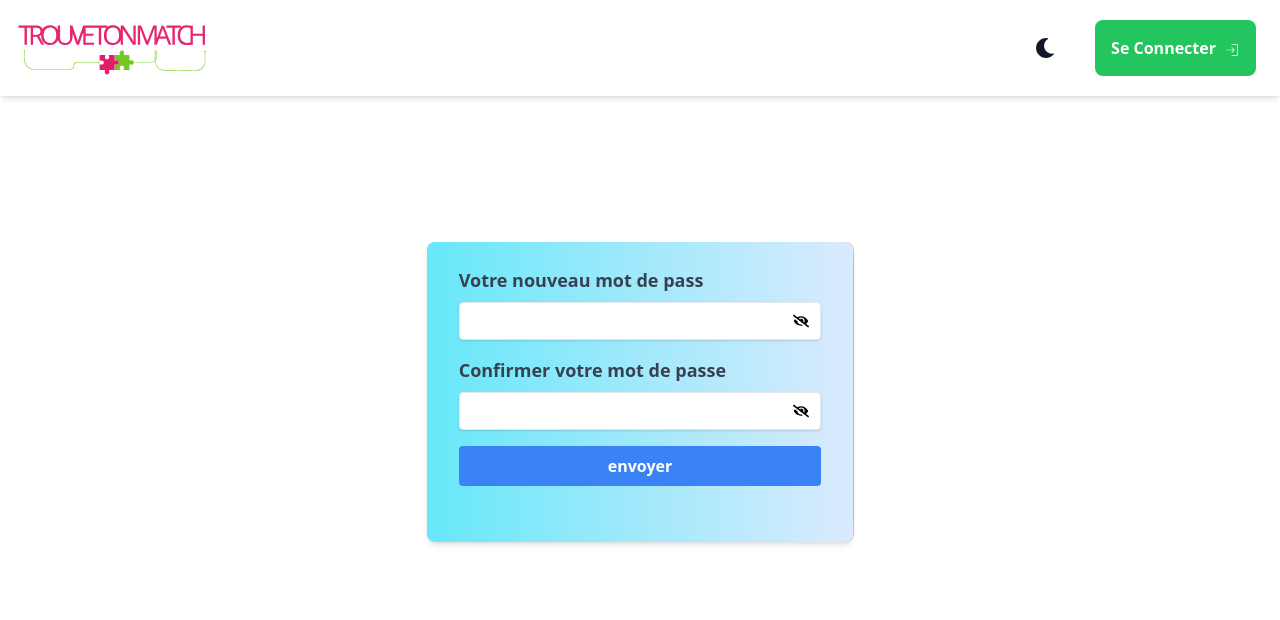
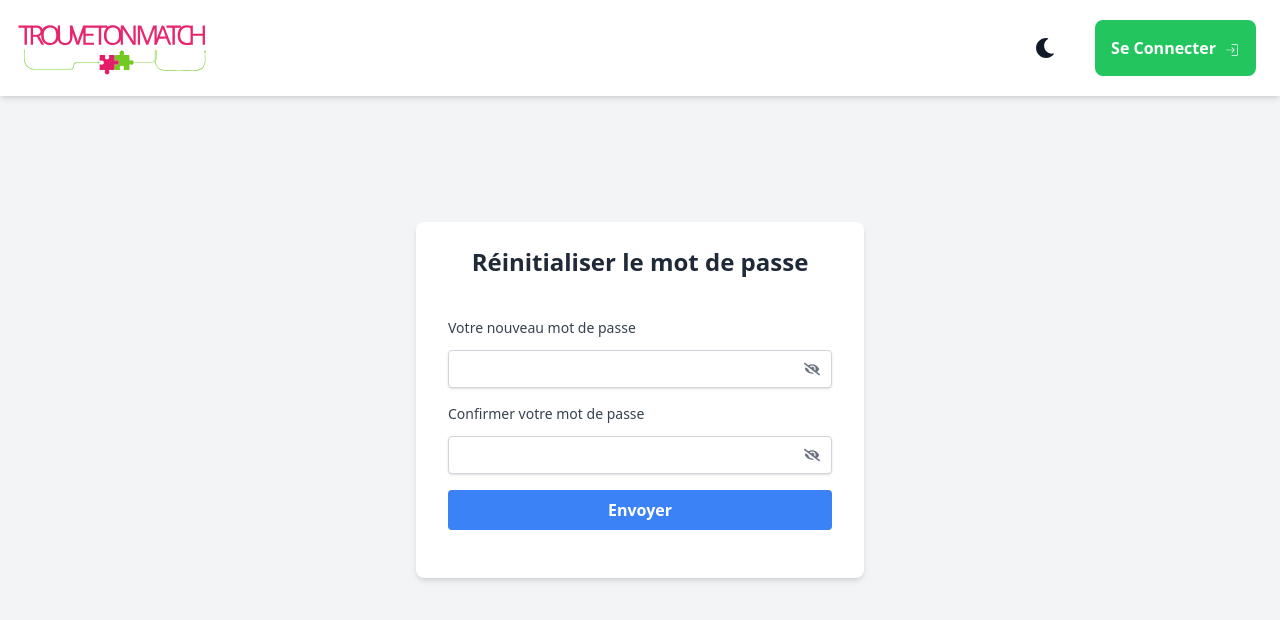
Before and after one commit to Omar1H1/initiative-app, a React (Vite) app in the folder FrontEnd/: page /passwordreset in a window 1280 px wide. Shown: the top 620 px of the page. Built offline with nearby package versions, Linux system fonts and the light colour scheme.

Commit message:
hotfix: fixed css issue

```diff
--- a/FrontEnd/src/auth/ResetPassword.tsx
+++ b/FrontEnd/src/auth/ResetPassword.tsx
@@ -1,32 +1,25 @@
-import {useState} from "react";
-import {FaEye, FaEyeSlash} from "react-icons/fa";
-import {Axios} from "../service/Axios.tsx";
-import {useNavigate} from "react-router-dom";
+import { useState } from "react";
+import { FaEye, FaEyeSlash } from "react-icons/fa";
+import { Axios } from "../service/Axios.tsx";
+import { useNavigate } from "react-router-dom";
 
 const api = new Axios().getInstance();
+
 const ResetPassword = () => {
     const queryParameters = new URLSearchParams(window.location.search);
     const pathCode: any = queryParameters.get("code");
-
 
     const [password, setPassword] = useState('');
     const [showPassword, setShowPassword] = useState(false);
     const [confirmPassword, setConfirmPassword] = useState('');
     const [showConfirmPassword, setShowConfirmPassword] = useState(false);
-
     const [passwordsMatch, setPasswordsMatch] = useState(false);
-
     const navigate = useNavigate();
-
-
 
     const handleSubmit = async (e: React.FormEvent<HTMLFormElement>) => {
         e.preventDefault();
 
-
-
-
-        if(password !== confirmPassword) {
+        if (password !== confirmPassword) {
             setPasswordsMatch(true);
         } else {
             const data = {
@@ -36,91 +29,90 @@ const ResetPassword = () => {
 
             try {
                 const response = await api.post('/api/v1/users/resetpassword', data);
-                console.log('User has been created with success:', response.data);
-                navigate("/login")
+                console.log('User  has been created with success:', response.data);
+                navigate("/login");
             } catch (error) {
                 console.error('Error during creation:', error);
             }
-
         }
-
-
-
-    }
+    };
 
     const handleShowPasswordToggle = () => {
         setShowPassword((prev) => !prev);
-    }
+    };
 
     const handleShowConfirmPasswordToggle = () => {
         setShowConfirmPassword((prev) => !prev);
-    }
+    };
 
     return (
-        <>
-            <div className="container">
-                    <div className="bg-transparent h-screen flex items-center justify-center rounded-lg">
-                        <div
-                            className="bg-transparent bg-gradient-to-r from-cyan-300 to-blue-100 w-4/12 shadow-md px-8 pt-6 pb-8 mb-4 rounded-lg bg-opacity-90 backdrop-filter backdrop-blur-lg backdrop-brightness-50">
+        <div className="bg-gray-100 h-screen flex flex-col items-center justify-center dark:bg-gray-900">
+            <div className="w-full max-w-md bg-white shadow-md px-8 py-6 rounded-lg dark:bg-gray-800">
+                <h2 className="text-center text-2xl font-bold text-gray-800 dark:text-white pb-10">
+                    Réinitialiser le mot de passe
+                </h2>
                 <form onSubmit={handleSubmit}>
+                    {passwordsMatch && (
+                        <p className="text-red-500 text-xs mb-4">Les mots de passe ne correspondent pas.</p>
+                    )}
                     <div className="mb-4">
-                                    {passwordsMatch ??
-                                        <p className="text-2xl font-bold mb-4">vérifiez bien que les deux mots de passe
-                                            sont
-                                            identiques</p>}
-                                    <label htmlFor="code" className="block text-gray-700 text-lg font-bold mb-2">
-                                        Votre nouveau mot de pass
+                        <label htmlFor="password" className="block text-sm font-medium text-gray-700 dark:text-gray-300 pb-3">
+                            Votre nouveau mot de passe
                         </label>
                         <div className="relative">
                             <input
                                 type={showPassword ? "text" : "password"}
                                 id="password"
-                                            className="shadow appearance-none border rounded w-full py-2 px-3 text-gray-700 leading-tight focus:outline-none focus:shadow-outline relative"
+                                className={`shadow appearance-none border rounded w-full py-2 px-3 text-gray-800 leading-tight focus:outline-none focus:ring ${
+                                    passwordsMatch ? "border-red-500" : "border-gray-300"
+                                } dark:border-gray-600 dark:bg-gray-700 dark:text-white`}
                                 value={password}
                                 onChange={(e) => setPassword(e.target.value)}
                             />
                             <button
-                                            className="absolute right-3 top-1/2 transform -translate-y-1/2"
+                                type="button"
+                                className="absolute right-3 top-1/2 transform -translate-y-1/2 text-gray-500 dark:text-gray-300"
                                 onClick={handleShowPasswordToggle}
                             >
-                                            {showPassword ? <FaEye/> : <FaEyeSlash/>}
+                                {showPassword ? <FaEye /> : <FaEyeSlash />}
                             </button>
                         </div>
                     </div>
                     <div className="mb-4">
-                                    <label htmlFor="code" className="block text-gray-700 text-lg font-bold mb-2">
+                        <label htmlFor="confirm-password" className="block text-sm font-medium text-gray-700 dark:text-gray-300 pb-3">
                             Confirmer votre mot de passe
                         </label>
                         <div className="relative">
                             <input
                                 type={showConfirmPassword ? "text" : "password"}
                                 id="confirm-password"
-                                            className="shadow appearance-none border rounded w-full py-2 px-3 text-gray-700 leading-tight focus:outline-none focus:shadow-outline relative"
+                                className={`shadow appearance-none border rounded w-full py-2 px-3 text-gray-800 leading-tight focus:outline-none focus:ring ${
+                                    passwordsMatch ? "border-red-500" : "border-gray-300"
+                                } dark:border-gray-600 dark:bg-gray-700 dark:text-white`}
                                 value={confirmPassword}
                                 onChange={(e) => setConfirmPassword(e.target.value)}
                             />
                             <button
-                                            className="absolute right-3 top-1/2 transform -translate-y-1/2"
+                                type="button"
+                                className="absolute right-3 top-1/2 transform -translate-y-1/2 text-gray-500 dark:text-gray-300"
                                 onClick={handleShowConfirmPasswordToggle}
                             >
-                                            {showConfirmPassword ? <FaEye/> : <FaEyeSlash/>}
+                                {showConfirmPassword ? <FaEye /> : <FaEyeSlash />}
                             </button>
                         </div>
                     </div>
                     <div className="mb-6">
                         <button
                             type="submit"
-                                            className="bg-blue-500 hover:bg-blue-700 text-white font-bold py-2 px-4 rounded focus:outline-none focus:shadow-outline w-full"
+                            className="w-full bg-blue-500 hover:bg-blue-600 text-white font-bold py-2 px-4 rounded focus:outline-none focus:ring focus:ring-blue-300"
                         >
-                                            envoyer
+                            Envoyer
                         </button>
                     </div>
                 </form>
             </div>
         </div>
-            </div>
-        </>
-)
-}
+    );
+};
 
 export default ResetPassword;
```
Lines whose indentation alone changed are shown as unchanged.
